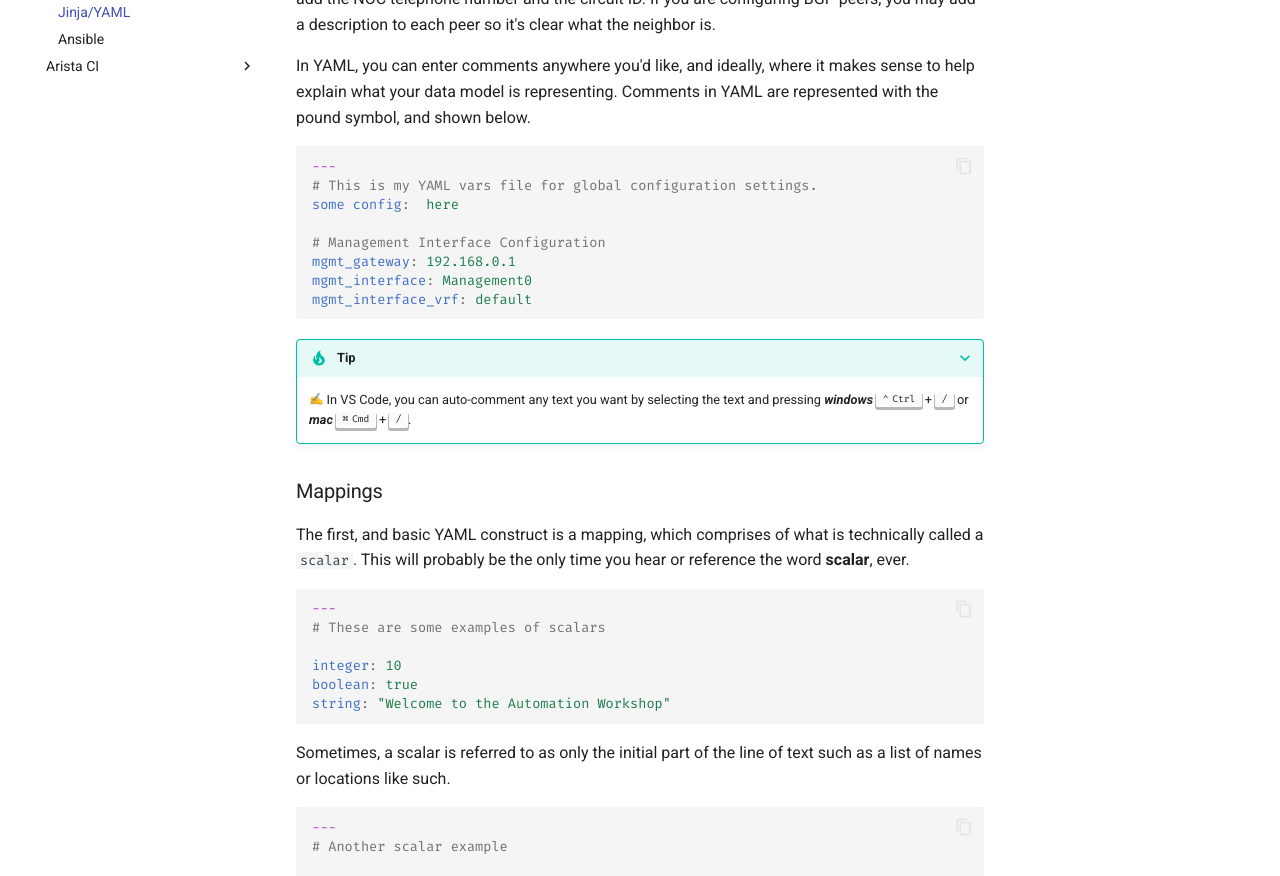
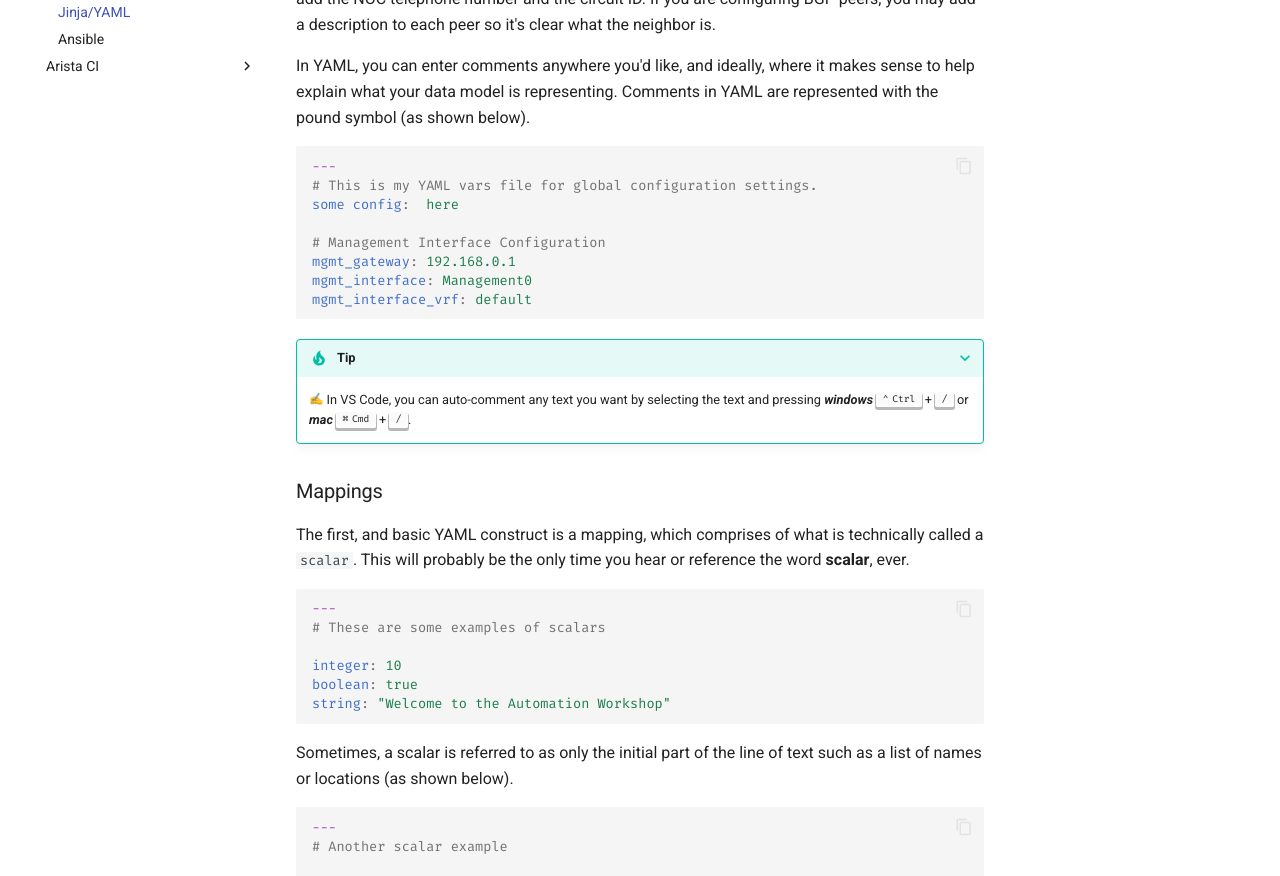
Before and after one commit to aristanetworks/avd-workshops, an MkDocs documentation site: the page built from workshops/jinja-yaml.md, in a window 1280 px wide and 1400 px high, scrolled down 1438 px. Shown: the part 204-1080 px from the top of the window. Built offline with MkDocs 1.6.1 and Material for MkDocs 9.7.7, drawn with Linux system fonts in a browser that asks for light colours; emoji names are drawn with the system emoji font; comment, search, counter and statistics services are not loaded.

Commit message:
jinja-yaml - as shown below
jinja-yaml
- replace "and shown below" with as shown below
- replace "like such" with as shown below

````diff
--- a/workshops/jinja-yaml.md
+++ b/workshops/jinja-yaml.md
@@ -91,7 +91,7 @@ Now that we know the idea of what YAML is and what it's used for, we can cover t
 
 Comments are an important part of any documentation or configuration you are doing. When creating or modifying any network configurations, while you don't realize it, you are commenting something that is important. When configuring an interface, you may add a description, such as the name of a downstream device or server it's connected to. Or if it's a provider handoff you may add the NOC telephone number and the circuit ID. If you are configuring BGP peers, you may add a description to each peer so it's clear what the neighbor is.
 
-In YAML, you can enter comments anywhere you'd like, and ideally, where it makes sense to help explain what your data model is representing. Comments in YAML are represented with the pound symbol, and shown below.
+In YAML, you can enter comments anywhere you'd like, and ideally, where it makes sense to help explain what your data model is representing. Comments in YAML are represented with the pound symbol (as shown below).
 
 ```yaml
 ---
@@ -120,7 +120,7 @@ boolean: true
 string: "Welcome to the Automation Workshop"
 ```
 
-Sometimes, a scalar is referred to as only the initial part of the line of text such as a list of names or locations like such.
+Sometimes, a scalar is referred to as only the initial part of the line of text such as a list of names or locations (as shown below).
 
 ```yaml
 ---
````
